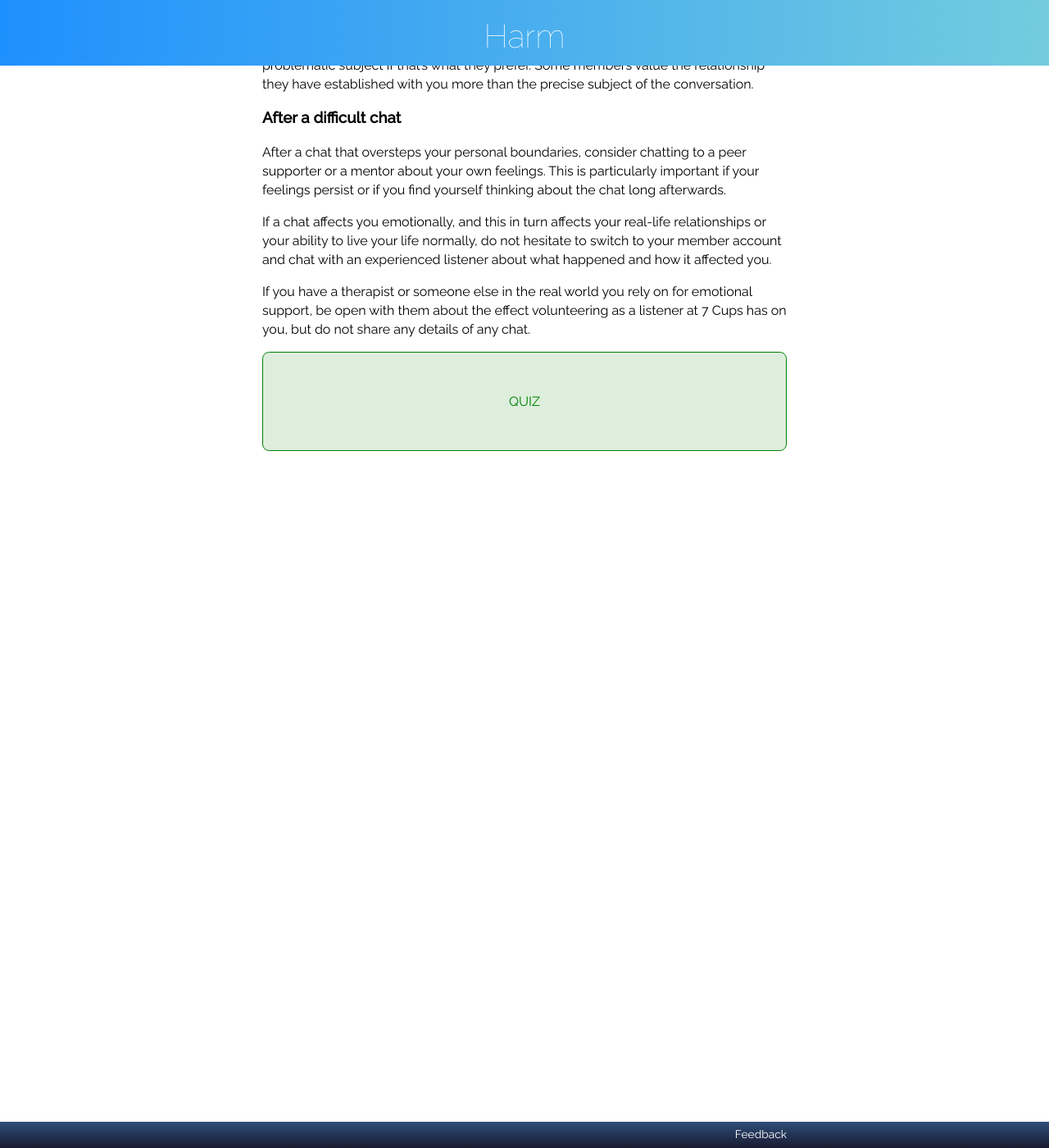
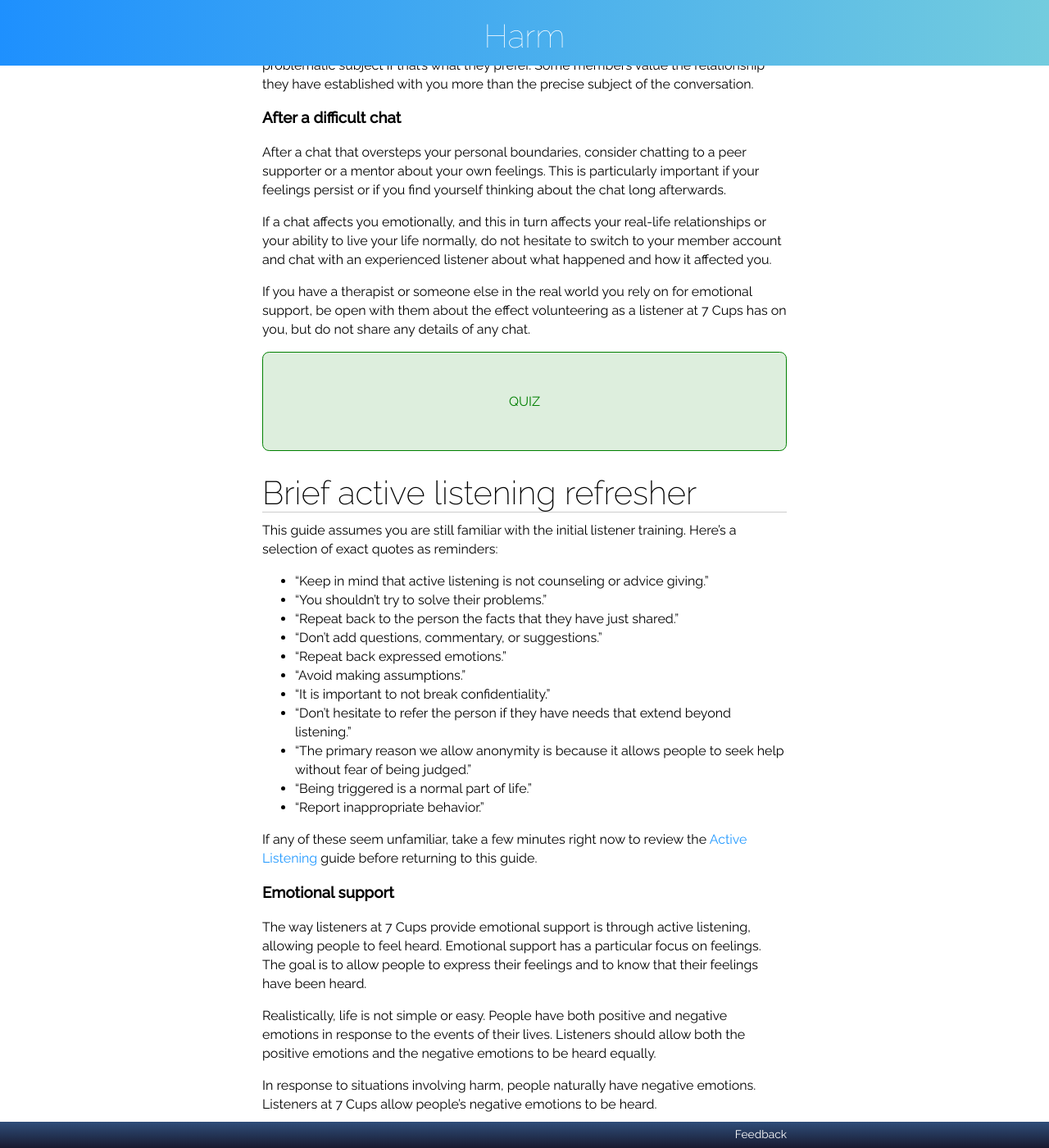
Before and after one commit to RarelyCharlie/rarelycharlie.github.io, a Jekyll site: the page built from _guide/harm.md, in a window 1280 px wide and 1400 px high, scrolled down 4309 px. Shown: the whole window at 82% size. Built offline with Jekyll 4.4.1, drawn with Linux system fonts in a browser that asks for light colours; some of the changed text lies outside the part shown.

Commit message:
add section

```diff
--- a/_guide/harm.md
+++ b/_guide/harm.md
@@ -8,7 +8,7 @@ feedback: https://www.7cups.com/@RarelyCharlie
 -	[Introduction: What this guide is for](#what-this-guide-is-for)
 -	[The purpose of 7 Cups](#the-purpose-of-7-cups)
 -	[Self care](#self-care)
--	Brief active listening refresher
+-	[Brief active listening refresher](#brief-active-listening-refresher)
 -	Why some members talk about harm
 -	The difference between thoughts and actions
 -	Some unintended consequences of listening
@@ -142,3 +142,38 @@ If you have a therapist or someone else in the real world you rely on for emotio
 
 QUIZ
 {:.dummyquiz}
+
+# Brief active listening refresher
+
+This guide assumes you are still familiar with the initial listener training. Here's a selection of exact quotes as reminders:
+
+- "Keep in mind that active listening is not counseling or advice giving."
+- "You shouldn’t try to solve their problems."
+- "Repeat back to the person the facts that they have just shared."
+- "Don’t add questions, commentary, or suggestions."
+- "Repeat back expressed emotions."
+- "Avoid making assumptions."
+- "It is important to not break confidentiality."
+- "Don’t hesitate to refer the person if they have needs that extend beyond listening."
+- "The primary reason we allow anonymity is because it allows people to seek help without fear of being judged."
+- "Being triggered is a normal part of life."
+- "Report inappropriate behavior."
+
+If any of these seem unfamiliar, take a few minutes right now to review the [Active Listening](https://www.7cups.com/listener/training/) guide before returning to this guide.
+
+### Emotional support
+
+The way listeners at 7 Cups provide emotional support is through active listening, allowing people to feel heard. Emotional support has a particular focus on feelings. The goal is to allow people to express their feelings and to know that their feelings have been heard.
+
+Realistically, life is not simple or easy. People have both positive and negative emotions in response to the events of their lives. Listeners should allow both the positive emotions and the negative emotions to be heard equally.
+
+In response to situations involving harm, people naturally have negative emotions. Listeners at 7 Cups allow people's negative emotions to be heard.
+
+Do not try to suppress members' negative emotions or supply positive emotions. If you do that, you might neutralize a member's natural negative emotions in response to harm, allowing the harm to continue.
+
+For example, if a member tells you they are worried about causing harm, repeat back the worry they have expressed, just like the listener training says. Do not neutralize the worry or change the subject to something positive—doing that risks giving a "green light" to the harm.
+
+Similarly, if a member tells you they are worried about being harmed, repeat back the worry they have expressed, just like the listener training says. Do not neutralize the worry or change the subject to something positive—doing that risks perpetuating the harm they are suffering.
+
+QUIZ
+{:.dummyquiz}
```
